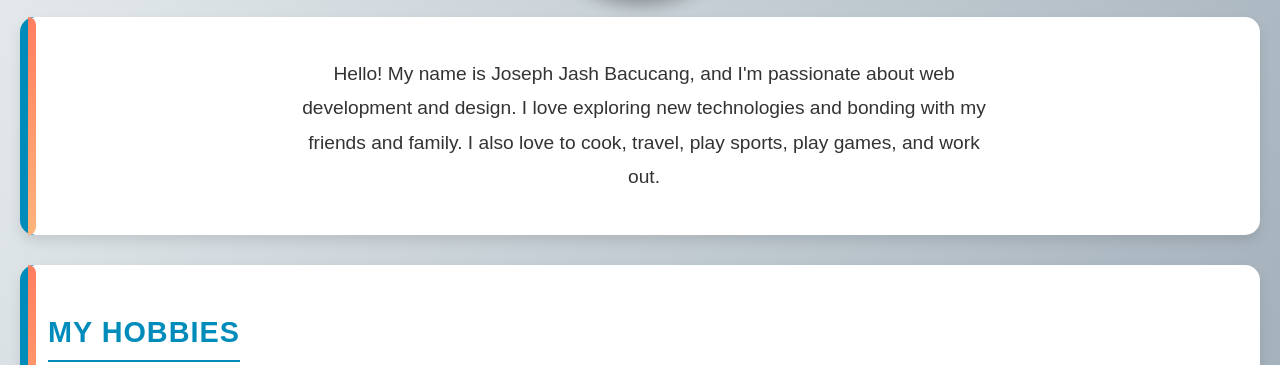
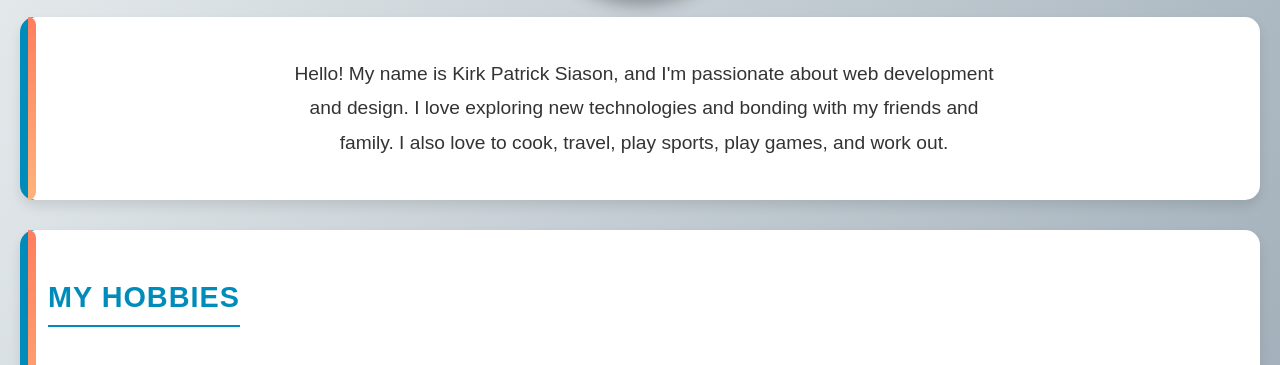
Before and after one commit to kirkwarrior/kirkwarrrior.github.io, a plain HTML site: page index.html in a window 1280 px wide. Shown: the part 448-813 px from the top of the page. Drawn offline with Linux system fonts and the light colour scheme.

Commit message:
Update index.html

```diff
--- a/index.html
+++ b/index.html
@@ -4,7 +4,7 @@
 <head>
     <meta charset="UTF-8">
     <meta name="viewport" content="width=device-width, initial-scale=1.0">
-    <title>Portfolio - Jash Bacucang</title>
+    <title>Portfolio - Kirk Siason</title>
     <style>
         /* General Styles */
         body {
@@ -198,7 +198,7 @@
 
         <section>
             <p>
-                Hello! My name is Joseph Jash Bacucang, and I'm passionate about web development and design.
+                Hello! My name is Kirk Patrick Siason, and I'm passionate about web development and design.
                 I love exploring new technologies and bonding with my friends and family. I also love to cook, travel,
                 play sports, play games, and work out.
             </p>
```
